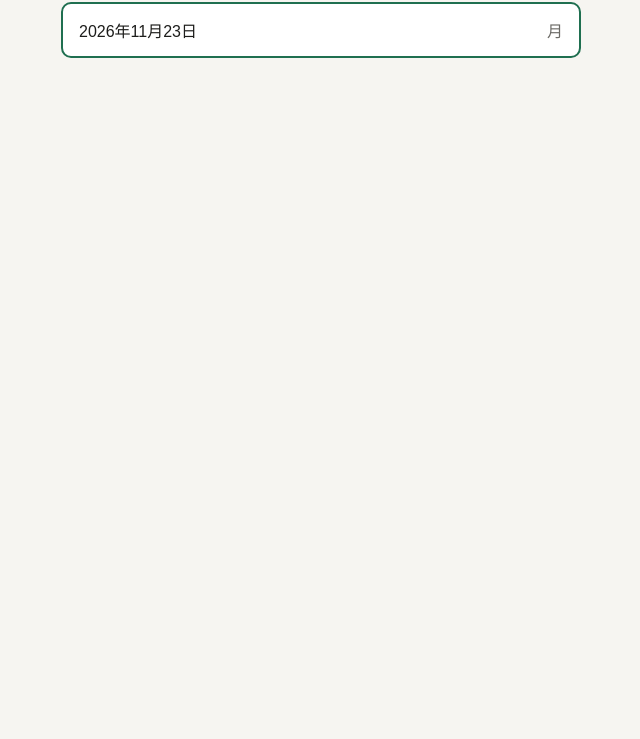
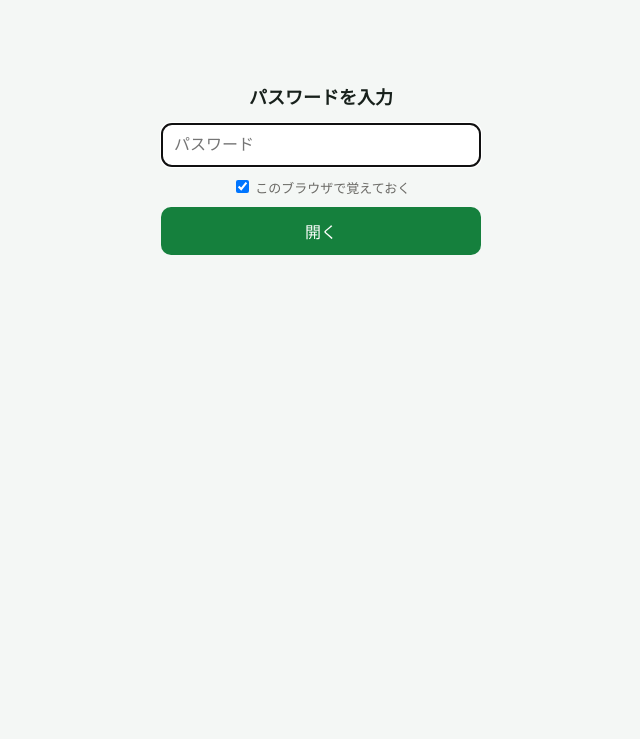
Before and after one commit to Rudolf0212/keiba-ai, a plain HTML site: page index.html in a window 1280 px wide. Shown: the part 61-800 px from the top of the page, without its empty margins (319-959 px from the left). Drawn offline with Linux system fonts and the light colour scheme.

Commit message:
update index.html

```diff
--- a/index.html
+++ b/index.html
@@ -2,11 +2,50 @@
 <html lang="ja"><head><meta charset="utf-8">
 <meta name="viewport" content="width=device-width,initial-scale=1">
 <meta name="robots" content="noindex,nofollow">
-<title>競馬AI予想</title>
+<title>Private</title>
 <style>
-body{margin:0;background:#f6f5f1;color:#1d1d1b;font-family:"Hiragino Sans","Yu Gothic UI","Meiryo",sans-serif}
-main{max-width:520px;margin:auto;padding:20px 16px}h1{font-size:20px;margin:0 0 14px}
-a{display:flex;justify-content:space-between;background:#fff;border:1px solid #e4e2dc;border-radius:10px;
+body{margin:0;background:#f4f7f5;color:#17201b;font-family:"Hiragino Sans","Yu Gothic UI","Meiryo",sans-serif}
+main{max-width:520px;margin:auto;padding:20px 16px}main h1{font-size:20px;margin:0 0 14px}
+main a{display:flex;justify-content:space-between;background:#fff;border:1px solid #e4e2dc;border-radius:10px;
 padding:14px 16px;margin-bottom:8px;color:inherit;text-decoration:none;font-size:16px}
-a:first-of-type{border-color:#1f6f50;border-width:2px}a span{color:#6b6a66}
-</style></head><body><main><h1>競馬AI予想</h1><a href="predict_20261123.html">2026年11月23日<span>月</span></a></main></body></html>
+main a:first-of-type{border-color:#15803d;border-width:2px}main a span{color:#6b6a66}
+
+#lock,#lock *{box-sizing:border-box}
+#lock{max-width:360px;margin:18vh auto 0;padding:0 20px;text-align:center;font-family:"Hiragino Sans","Yu Gothic UI","Meiryo",sans-serif}
+#lock h1{font-size:18px;margin:0 0 14px}#lock input{width:100%;padding:12px;font-size:16px;border:1px solid #d6d3cc;border-radius:10px;text-align:left}
+#lock button{width:100%;margin-top:10px;padding:12px;font-size:16px;border:0;border-radius:10px;background:#15803d;color:#fff}
+#lock label{display:block;margin-top:10px;font-size:13px;color:#6b6a66}#lock .err{color:#b4471f;font-size:13px;min-height:1.4em;margin-top:8px}
+
+</style></head><body>
+<div id="lock" hidden><h1>パスワードを入力</h1>
+<form id="lf"><input id="pw" type="password" autocomplete="current-password" placeholder="パスワード">
+<label><input id="rm" type="checkbox" checked style="width:auto"> このブラウザで覚えておく</label>
+<button type="submit">開く</button><div class="err" id="err"></div></form></div>
+<main id="app" hidden><h1>競馬AI予想</h1><div id="list"></div></main>
+<script id="payload" type="application/json">{"enc": {"salt": "8bSo7yD41Uy7/KV9WQSVNQ==", "iv": "CqoAiDVvCXjIjsbc", "ct": "Abythc36BZ/HbgOSc352YjOEf+ZIz4jc10prfK8/BgkmtzyR4X1j", "iter": 300000}}</script>
+<script>
+
+const PKEY="keiba_ai_pw";
+function b64(s){return Uint8Array.from(atob(s),c=>c.charCodeAt(0))}
+async function decrypt(e,pw){
+ const base=await crypto.subtle.importKey("raw",new TextEncoder().encode(pw),"PBKDF2",false,["deriveKey"]);
+ const key=await crypto.subtle.deriveKey({name:"PBKDF2",salt:b64(e.salt),iterations:e.iter,hash:"SHA-256"},base,{name:"AES-GCM",length:256},false,["decrypt"]);
+ const pt=await crypto.subtle.decrypt({name:"AES-GCM",iv:b64(e.iv)},key,b64(e.ct));
+ return JSON.parse(new TextDecoder().decode(pt));}
+function getPw(){try{return localStorage.getItem(PKEY)}catch(e){return null}}
+function setPw(v){try{v?localStorage.setItem(PKEY,v):localStorage.removeItem(PKEY)}catch(e){}}
+async function unlock(onData){
+ const P=JSON.parse(document.getElementById("payload").textContent);
+ if(P.plain){onData(P.plain);return}
+ const lock=document.getElementById("lock"),app=document.getElementById("app");
+ const tryPw=async pw=>{try{const d=await decrypt(P.enc,pw);lock.hidden=true;app.hidden=false;onData(d);return true}catch(e){return false}};
+ const saved=getPw();if(saved&&await tryPw(saved))return;
+ setPw(null);lock.hidden=false;document.getElementById("pw").focus();
+ document.getElementById("lf").onsubmit=async ev=>{ev.preventDefault();const pw=document.getElementById("pw").value;
+  document.getElementById("err").textContent="確認中...";
+  if(await tryPw(pw)){if(document.getElementById("rm").checked)setPw(pw)}else document.getElementById("err").textContent="パスワードが違います";};}
+
+unlock(d=>{document.title="競馬AI予想";const W="日月火水木金土";
+ document.getElementById("list").innerHTML=d.dates.length?d.dates.map(s=>{const t=new Date(+s.slice(0,4),+s.slice(4,6)-1,+s.slice(6));
+  return `<a href="predict_${s}.html">${t.getFullYear()}年${t.getMonth()+1}月${t.getDate()}日<span>${W[t.getDay()]}</span></a>`}).join(""):"<p>まだ予想がありません</p>";});
+</script></body></html>
```
